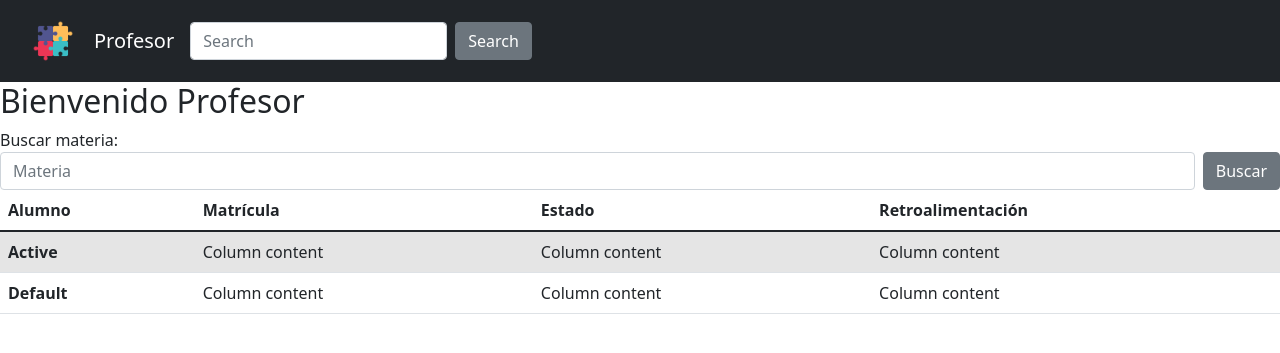
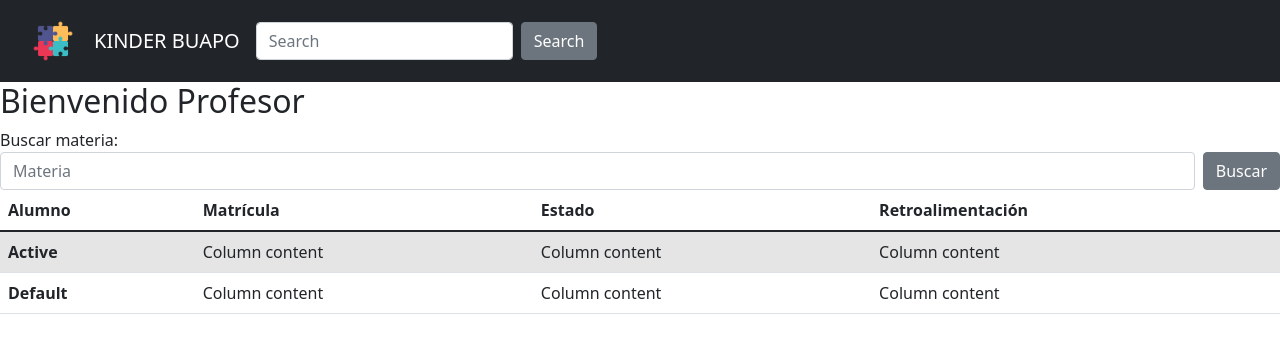
Before and after one commit to jtberra/kinderbuapo, a PHP site: page /xampp/interfaz_profesor.php in a window 1280 px wide. Shown: the top 353 px of the page. Run offline with PHP 8.4, Linux system fonts and the light colour scheme.

Commit message:
Update interfaz_profesor.php

```diff
--- a/interfaz_profesor.php
+++ b/interfaz_profesor.php
@@ -12,7 +12,7 @@
   <a class="nav-link active" href="http://localhost/xampp/kinderbuapo/"><img src="imagenes\20211025_001342915_iOS.png" height="50" width="50" >
           <span class="visually-hidden">(current)</span>
 
-    <a class="navbar-brand" href="#">Profesor</a>
+    <a class="navbar-brand" href="http://localhost/xampp/kinderbuapo/">KINDER BUAPO</a>
     <button class="navbar-toggler" type="button" data-bs-toggle="collapse" data-bs-target="#navbarColor01" aria-controls="navbarColor01" aria-expanded="false" aria-label="Toggle navigation">
       <span class="navbar-toggler-icon"></span>
     </button>
```
